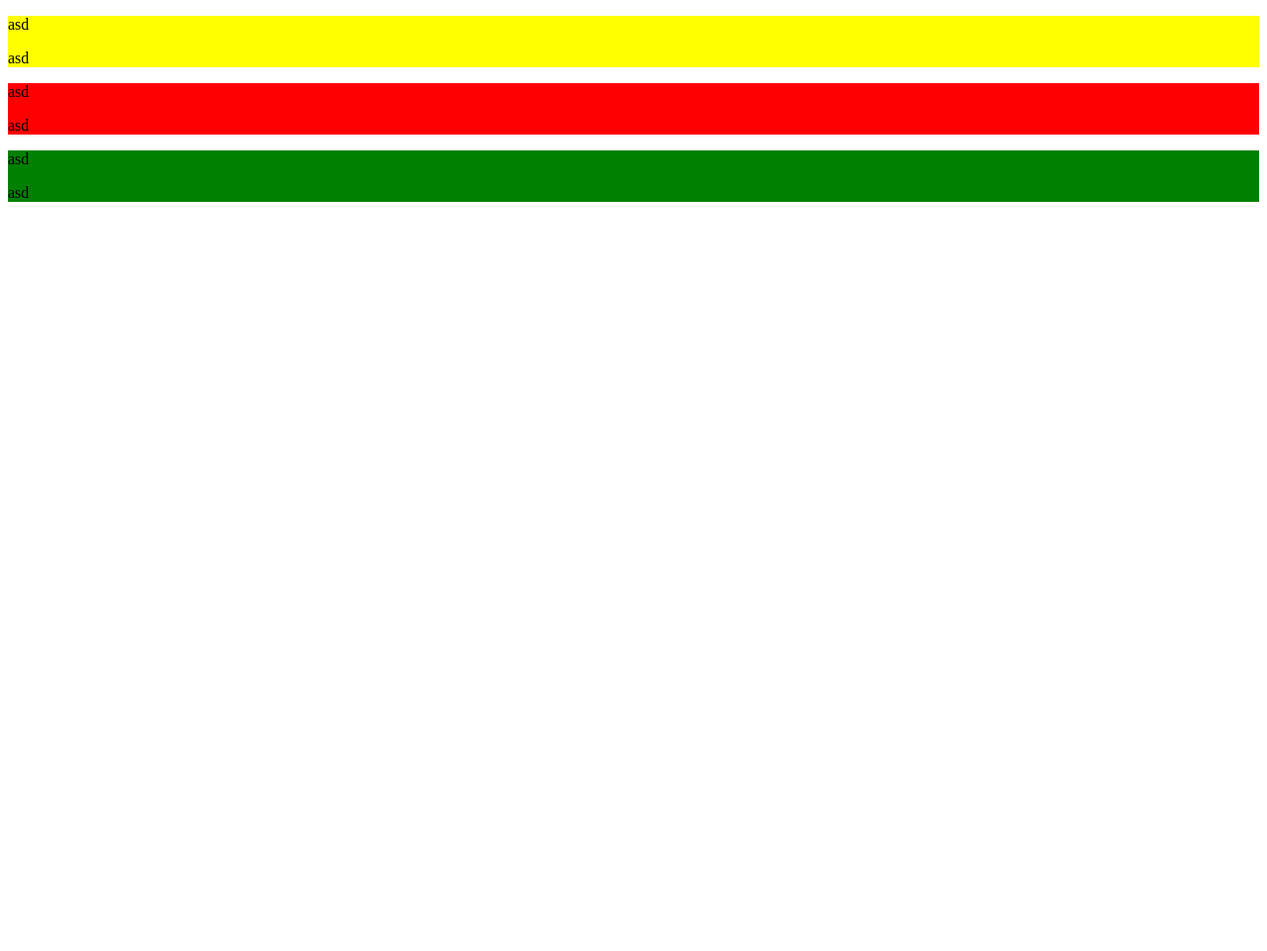
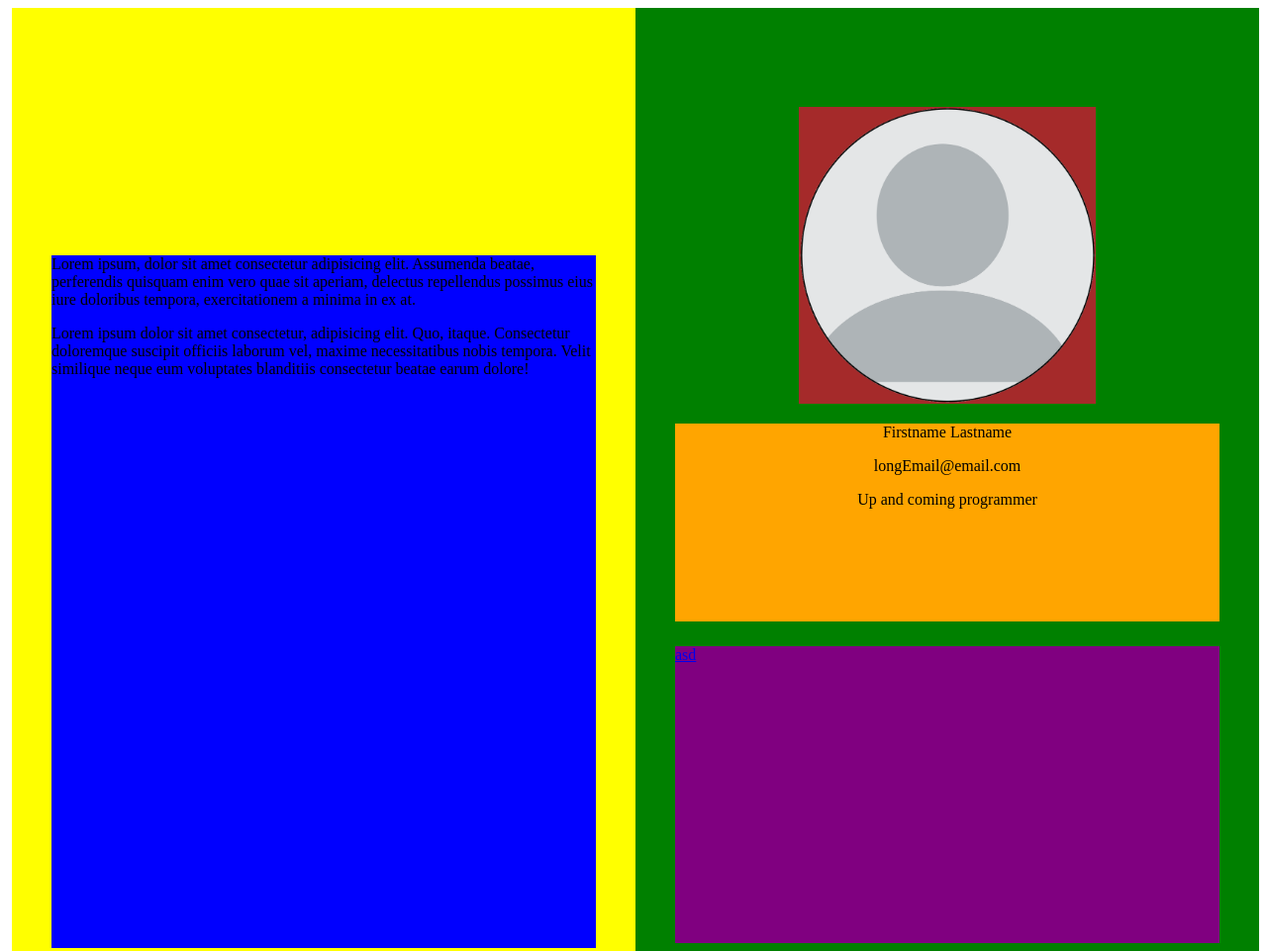
Before and after one commit to ZydrunasK/website1, a website: page index.html in a window 1280 px wide. Shown: the top 961 px of the page at 99% size. Before the commit the page ends 800 px from the top, so only its background shows below. Drawn offline with Linux system fonts and the light colour scheme.

Commit message:
basic layout

```diff
--- a/index.html
+++ b/index.html
@@ -5,44 +5,100 @@
     <meta name="viewport" content="width=device-width, initial-scale=1.0">
     <title>My Profile</title>
     <style>
+
         section:nth-child(1) {
             background-color: yellow;
         }
-        section:nth-child(3) {
+        section:nth-child(2) {
             background-color: green;
         }
-        section:nth-child(2) {
+        section:nth-child(3) {
             background-color: red;
+        }
+        section {
+            width: 630px;
+            height: 970px;
+            float: left
+        }
+        /* first and third section div */
+        section > div {
+            background-color: blue;
+            width: 550px;
+            height: 700px;
+            margin-top: 250px;
+            margin-left: 40px;
+        }
+        /* second section div */
+        img + div  {
+            background-color: orange;
+            width: 550px;
+            height: 200px;
+            margin-top: 0px;
+            margin-left: 40px;
+            text-align: center;
+
+        }
+         /* second section second div */
+        div ~ div {
+            background-color: purple;
+            width: 550px;
+            height: 300px;
+            margin-top: 25px;
+            margin-left: 40px;
+        }
+        img {
+            background-color: brown;
+            height: 300px;
+            width: 300px;
+            margin-top: 100px;
+            margin-left: 165px;
+        }
+        body {
+            display: inline-block;
+            margin-left: 12px;
         }
     </style>
 </head>
 <body>
     <!--notable tab -->
    <section>
+    <div>
         <p>
-            asd
+            Lorem ipsum, dolor sit amet consectetur adipisicing elit. Assumenda beatae, perferendis quisquam enim vero quae sit aperiam, delectus repellendus possimus eius iure doloribus tempora, exercitationem a minima in ex at.
         </p>
         <p>
-            asd
+            Lorem ipsum dolor sit amet consectetur, adipisicing elit. Quo, itaque. Consectetur doloremque suscipit officiis laborum vel, maxime necessitatibus nobis tempora. Velit similique neque eum voluptates blanditiis consectetur beatae earum dolore!
         </p>
+    </div>
    </section>
        <!-- info and link tab-->
    <section>
+    <img src="profilepic.png" alt="pic">
+    <div>
         <p>
-            asd
+            Firstname Lastname
         </p>
         <p>
-            asd
+            longEmail@email.com
         </p>
+        <p>
+            Up and coming programmer
+        </p>
+    </div>
+    <div>
+        <a href="#">asd</a>
+    </div>
    </section>
     <!--about me-->
    <section>
+    <div>
         <p>
-            asd
+            Lorem ipsum dolor sit amet consectetur adipisicing elit. Quaerat quam ex saepe velit dicta quis temporibus voluptates optio et adipisci, eum molestiae veritatis? Soluta commodi quibusdam, minima eveniet animi exercitationem!
         </p>
         <p>
-            asd
+            Lorem ipsum dolor sit amet consectetur adipisicing elit. Quidem nostrum, nesciunt officiis neque, eius deserunt commodi facere delectus labore animi aut assumenda ipsum laborum, unde nisi laudantium est mollitia optio?
         </p>
+    </div>
    </section>
 </body>
 </html>
```
Also changed, not shown: profilepic.png (added).
